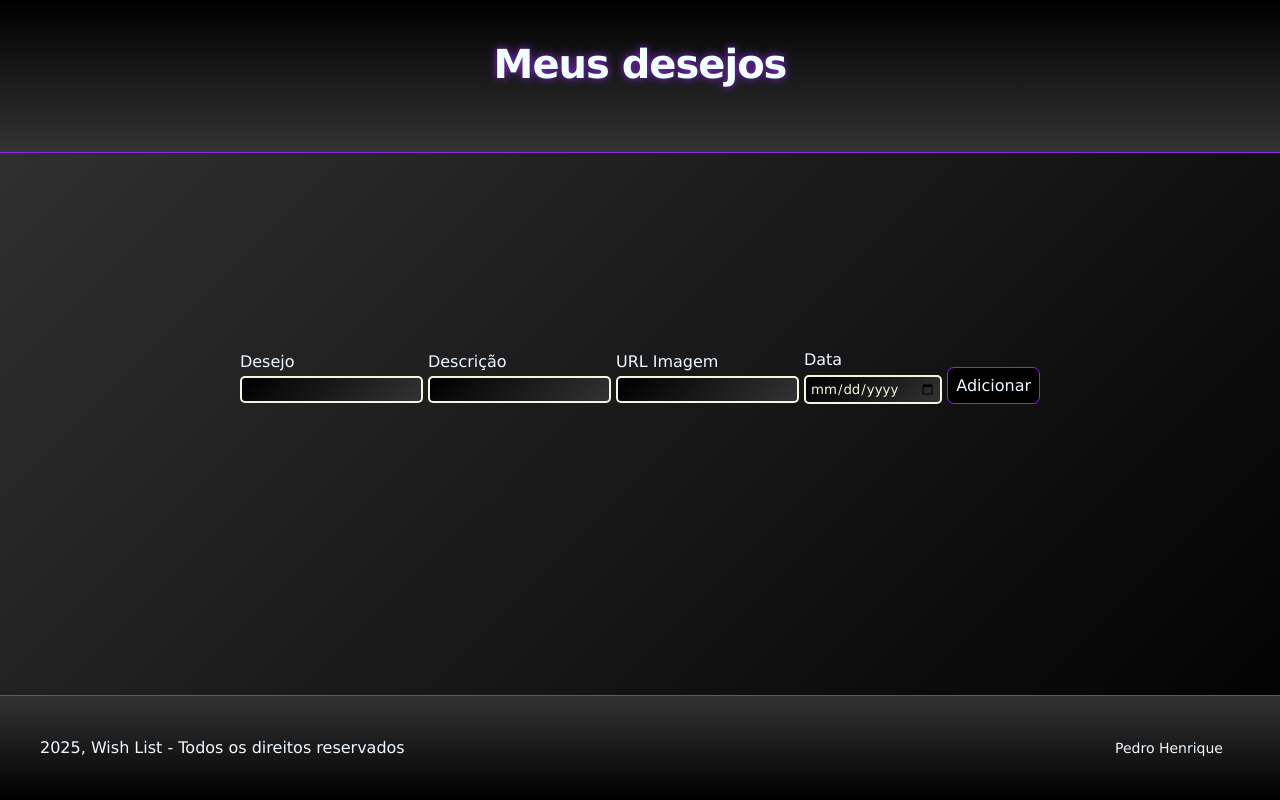
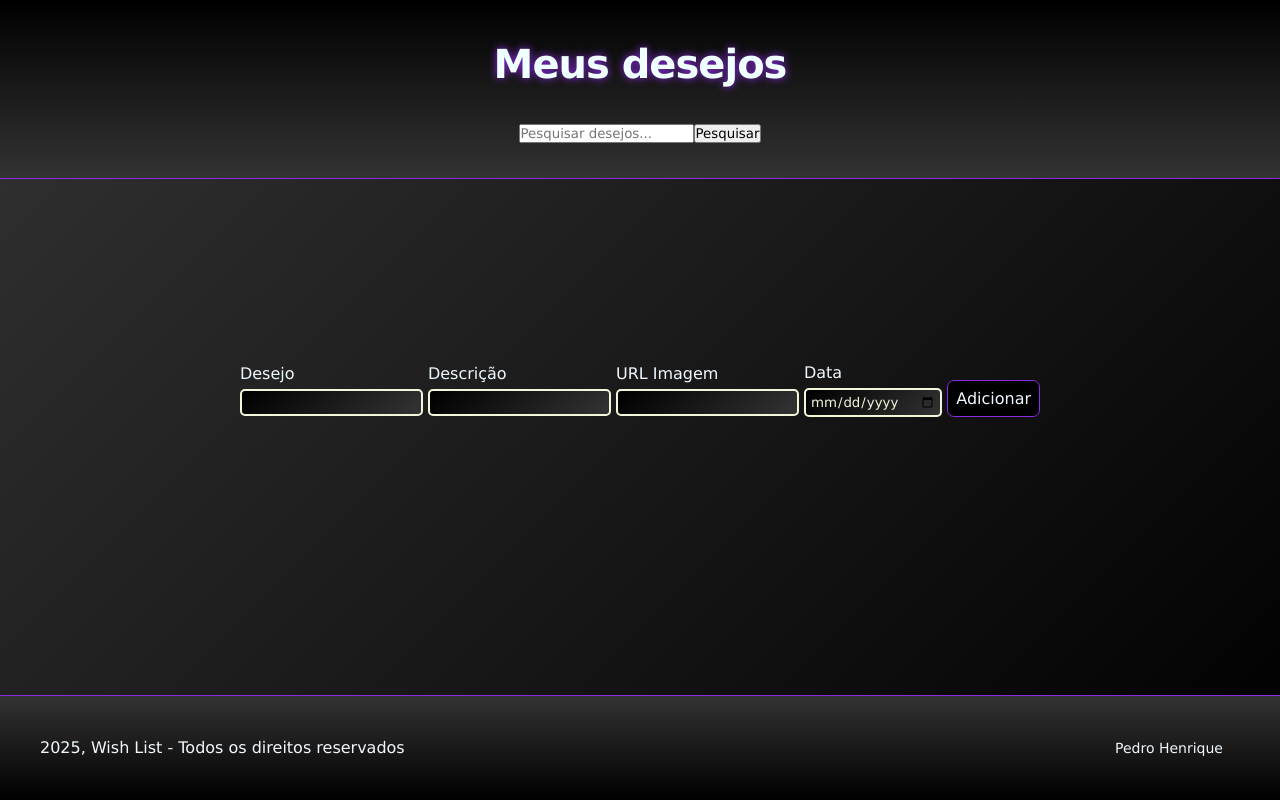
Before and after one commit to preudu-cmd-hash/wish-list, a React (Vite) app: page / in a window 1280 px wide. Built offline with nearby package versions, Linux system fonts and the light colour scheme.

Commit message:
começo da lógica de pesquisa

```diff
--- a/src/Components/Header/Header.jsx
+++ b/src/Components/Header/Header.jsx
@@ -1,11 +1,42 @@
-import styles from './Header.module.css'
+import { useState } from "react";
+import styles from "./Header.module.css";
+import { useCallback } from "react";
 
-export const Header = () => {
+export const Header = ({ onSearch }) => {
+  const [searchValue, setSearchValue] = useState("");
+
+  const handleSubmit = useCallback(
+    (e) => {
+      e.preventDeafault();
+      onSearch(searchValue);
+    },
+    [searchValue, onSearch]
+  );
+
+  const handleChange = useCallback((e) => {
+    const value = e.target.value;
+    setSearchValue(value);
+  }, []);
+
   return (
     <header className={styles.header}>
       <div className={styles.container}>
         <h1 className={styles.title}>Meus desejos</h1>
+        <form className={styles.searchForm} onSubmit={handleSubmit}>
+          <div className={styles.searchContainer}>
+            <input
+              type="text"
+              placeholder="Pesquisar desejos..."
+              value={searchValue}
+              onChange={handleChange}
+              className={styles.input}
+            />
+            <button type="submit" className={styles.button}>
+              Pesquisar
+            </button>
+          </div>
+        </form>
       </div>
     </header>
-    )
-}
+  );
+};
```
Lines whose indentation alone changed are shown as unchanged.
